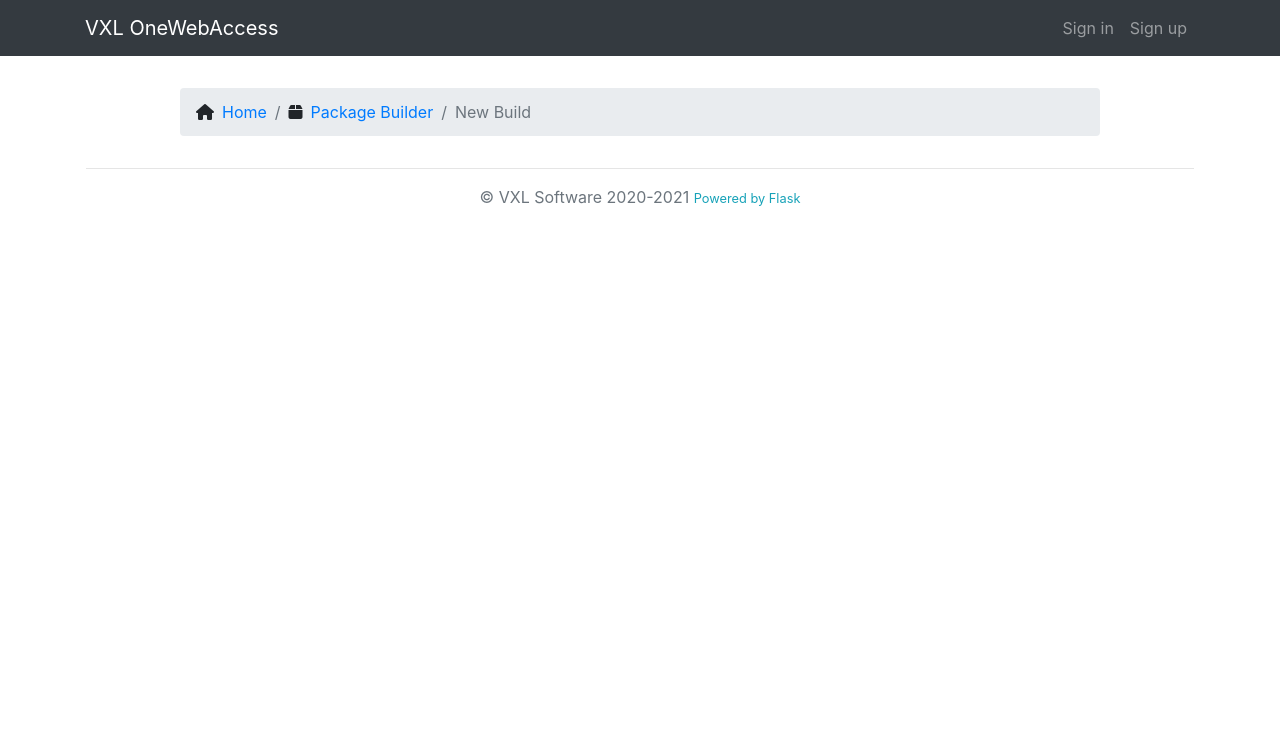
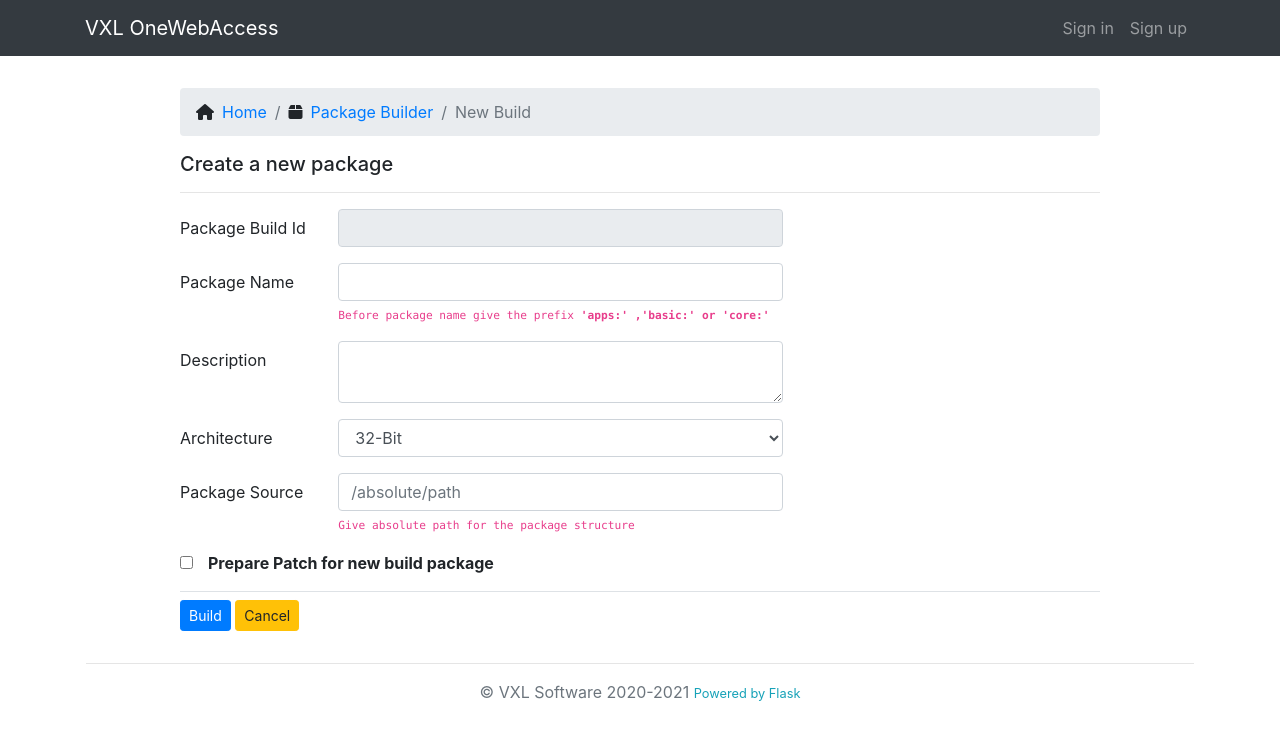
Before and after one commit to ppokhriyal/OneWebAccess, a Flask app: template onewebaccess/packagebuild/templates/packagebuild/build.html in a window 1280 px wide. Shown: the top 740 px of the page. Run offline with Flask 2, Linux system fonts and the light colour scheme; the template is opened without the code that fills it: values that come from a table or form of the project are taken from there, others are empty; some libraries are stand-ins or nearby versions.

Commit message:
OneWebAccess

```diff
--- /dev/null
+++ b/onewebaccess/packagebuild/forms.py
@@ -0,0 +1,19 @@
+from flask_wtf import FlaskForm
+from wtforms import StringField,SubmitField,BooleanField,TextAreaField,SelectField,IntegerField
+from wtforms.validators import DataRequired,ValidationError
+from onewebaccess.home.models import User
+
+
+
+class PackageBuildForm(FlaskForm):
+	buildid = StringField('Package Build ID',render_kw={'readonly':True},validators=[DataRequired()])
+	pkgname = StringField('Package Name',validators=[DataRequired()])
+	description = TextAreaField('Description',validators=[DataRequired()])
+	osarch = SelectField('OS Architecture',choices=[('32-Bit','32-Bit'),('64-Bit','64-Bit'),('Multi-Arch','Multi-Arch')])
+	pkgsourcepath = StringField('Package Source',validators=[DataRequired()])
+	patchboolean = BooleanField('Required Patch')
+	patchtype = SelectField('Patch Format',choices=[('Current Patch','Current Patch'),('Legacy Patch','Legacy Patch')])
+	patchname = StringField('Patch Name')
+	removepkg = TextAreaField('Remove Packages')
+	install_script = TextAreaField('Install Script')
+	submit = SubmitField('Build')
--- a/onewebaccess/packagebuild/templates/packagebuild/build.html
+++ b/onewebaccess/packagebuild/templates/packagebuild/build.html
@@ -7,4 +7,119 @@
     		<li class="breadcrumb-item active" aria-current="page">New Build</li>
   		</ol>
 	</nav>
+	<p class="h5">Create a new package</p>
+	<hr class="my-3">
+	<form  method="POST" action="" style="font-size:16px">
+		{{form.hidden_tag()}}
+		<div class="form-group row">
+			<label class="col-sm-2 col-form-label">Package Build Id</label>
+			<div class="col-sm-6">
+				{{form.buildid(class="form-control",value=build)}}
+			</div>
+		</div>
+		<div class="form-group row">
+			<label class="col-sm-2 col-form-label">Package Name</label>
+			<div class="col-sm-6">
+				{% if form.pkgname.errors %}
+					{{form.pkgname(class="form-control is-invalid ")}}
+					<small><code>Before package name give the prefix <strong>'apps:' ,'basic:' or 'core:'</strong></code></small>
+					<div class="invalid-feedback">
+						{% for error in form.pkgname.errors %}
+							<span>{{ error }}</span>
+						{% endfor %}
+					</div>
+				{% else %}
+					{{form.pkgname(class="form-control")}}
+					<small><code>Before package name give the prefix <strong>'apps:' ,'basic:' or 'core:'</strong></code></small>
+				{% endif %}
+			</div>
+		</div>
+		<div class="form-group row">
+    		<label class="col-sm-2 col-form-label">Description</label>
+    		<div class="col-sm-6">
+    			{{form.description(class="form-control")}}
+    		</div>
+  		</div>
+  		<div class="form-group row">
+    		<label class="col-sm-2 col-form-label">Architecture</label>
+    		<div class="col-sm-6">
+      			{{form.osarch(class="form-control")}}
+    		</div>
+  		</div>
+  		<div class="form-group row">
+    		<label class="col-sm-2 col-form-label">Package Source</label>
+    		<div class="col-sm-6">
+      			{{form.pkgsourcepath(class="form-control",placeholder="/absolute/path")}}
+      			<small><code>Give absolute path for the package structure</code></small>
+    		</div>
+  		</div>
+  		<!--Patch Form-->
+  		<div class="form-group form-check">
+  			{{form.patchboolean(class="form-check-input",id="patchcheck",onclick="mycheckfunc()",**{'data-toggle':'collapse','href':'#collapseExample'})}}
+  			<label class="form-check-label ml-2"><strong>Prepare Patch for new build package</strong></label>
+  		</div>
+  		<div class="collapse" id="collapseExample">
+  			<hr class="my-2">
+  			<div class="form-group row">
+        		<label class="col-sm-2 col-form-label">Patch Name</label>
+        		<div class="col-sm-6">
+          			{{form.patchname(class="form-control",id="patchname")}}
+        		</div>
+      		</div>
+      		<div class="form-group row">
+        		<label class="col-sm-2 col-form-label">Patch Mode</label>
+        		<div class="col-sm-6">
+            		{{form.patchtype(class="form-control",id="patchmode")}}
+            		<small><code><strong>Current Patch </strong> is available for 005 Build image and above</code></small><br>
+            		<small><code><strong>Legacy Patch </strong> is available for 45 Build image and below</code></small>
+        		</div>
+      		</div>
+      		<p><strong>Remove Files and Packages</strong>
+  				<br><small>List all the Files and Packages to be removed. Use smi-colon ' ; ' as a seprator.<br>Prefixes : <b>boot:, core:, basic:, apps:, data: and root:</b>.<br>
+        		Wild-Card : You can give the <b>wild-card "*"</b> after the package name.<b>e.g apps:example*;basic:example2*</b></small></p>
+  			<div class="form-group row">
+    			<div class="col-sm-10 ">
+      				{{form.removepkg(class="form-control",id="remove",placeholder='Example : apps:abc.sq;boot:kernel;apps:example*;basic:example2*')}}
+    			</div>
+  			</div>
+  	  		<p><strong>Install Script </strong>
+  			<br><small>Write your custom install script.</small></p>
+  			<div class="form-group row">
+    			<div class="col-sm-10">
+      				{{form.install_script(class="form-control",id="installscript")}}
+    			</div>
+  			</div>
+  		</div>
+  	  	<div class="border-top pt-2"></div>
+  	  	<div class="form-group row">
+    		<div class="col-sm-5">
+       			{{form.submit(class="btn btn-sm btn-primary")}}
+       			<a class="btn btn-sm btn-warning" href="{{url_for('packagebuild.home')}}" role="button">Cancel</a>
+    		</div>
+  	  	</div>
+	</form>
+	<script type="text/javascript">
+    document.getElementById("patchname").disabled = true;
+    document.getElementById("patchmode").disabled = true;
+    document.getElementById("remove").disabled = true;
+    document.getElementById("installscript").disabled = true;
+  </script>
+  <script type="text/javascript">
+     function mycheckfunc(){
+      var checkBox = document.getElementById("patchcheck");
+
+      if (checkBox.checked == true){
+          document.getElementById("patchname").disabled = false;
+          document.getElementById("patchmode").disabled = false;
+          document.getElementById("remove").disabled = false;
+          document.getElementById("installscript").disabled = false;
+      }
+      else{
+        document.getElementById("patchname").disabled = true;
+        document.getElementById("patchmode").disabled = true;
+        document.getElementById("remove").disabled = true;
+        document.getElementById("installscript").disabled = true;
+      }
+     }
+  </script>
 {% endblock content %}
```
Also changed, not shown: onewebaccess/packagebuild/routes.py (+4 -3 lines).
